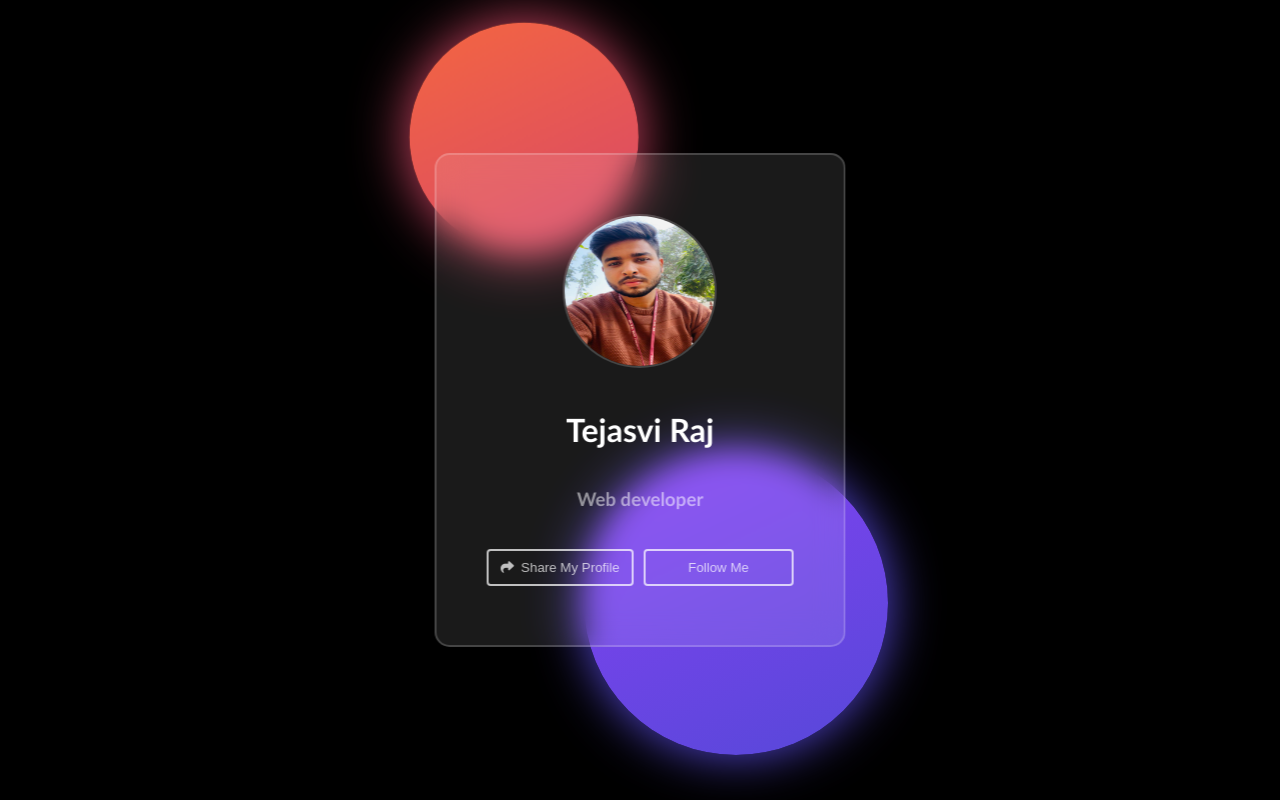
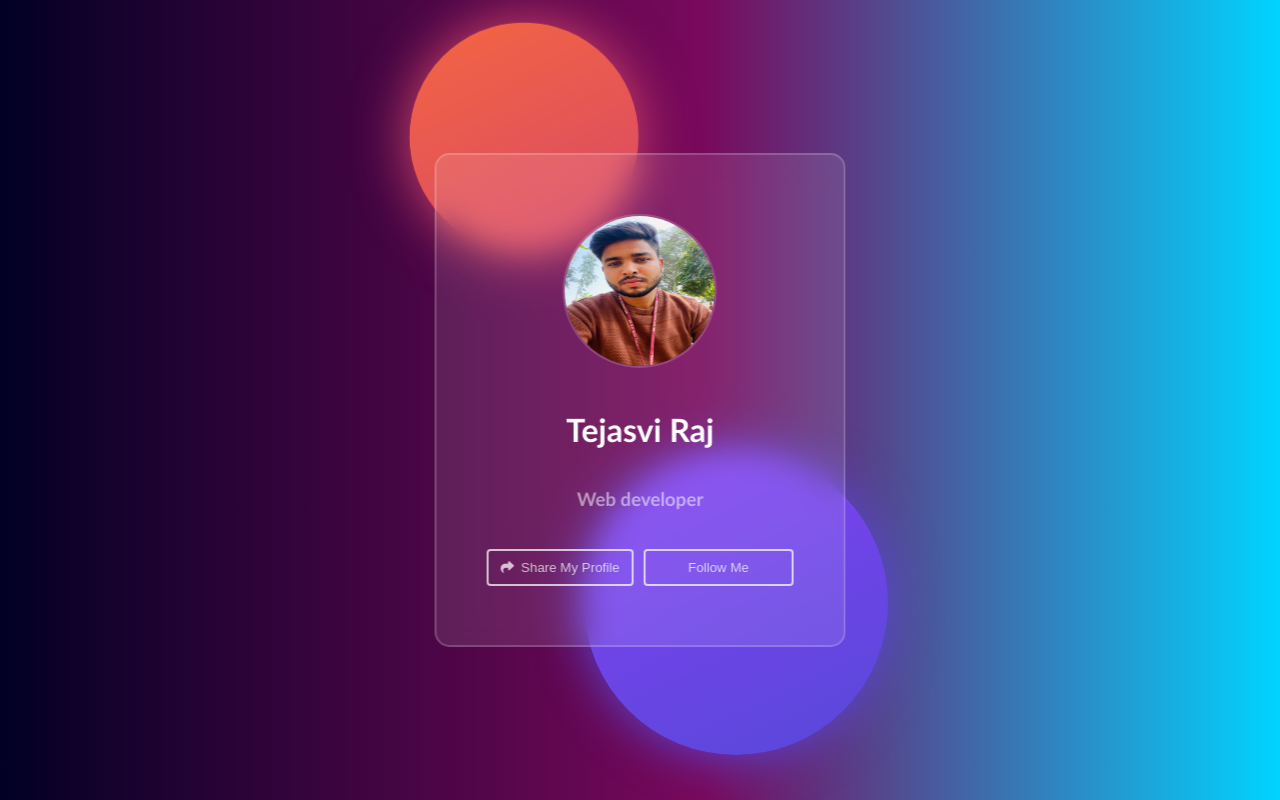
Before and after one commit to tejasvi8686/Profile_Share_Modal, a plain HTML site: page index.html in a window 1280 px wide. Drawn offline with Linux system fonts and the light colour scheme.

Commit message:
Update.style.css

```diff
--- a/style.css
+++ b/style.css
@@ -4,7 +4,7 @@
   }
 
   body {
-    background-color: #000;
+    background: linear-gradient(90deg, rgba(2,0,36,1) 0%, rgba(121,9,92,1) 55%, rgba(0,212,255,1) 100%);
     font-family: "Trebuchet MS", "Lucida Sans Unicode", "Lucida Grande", "Lucida Sans", Arial, sans-serif;
   }
 
```
